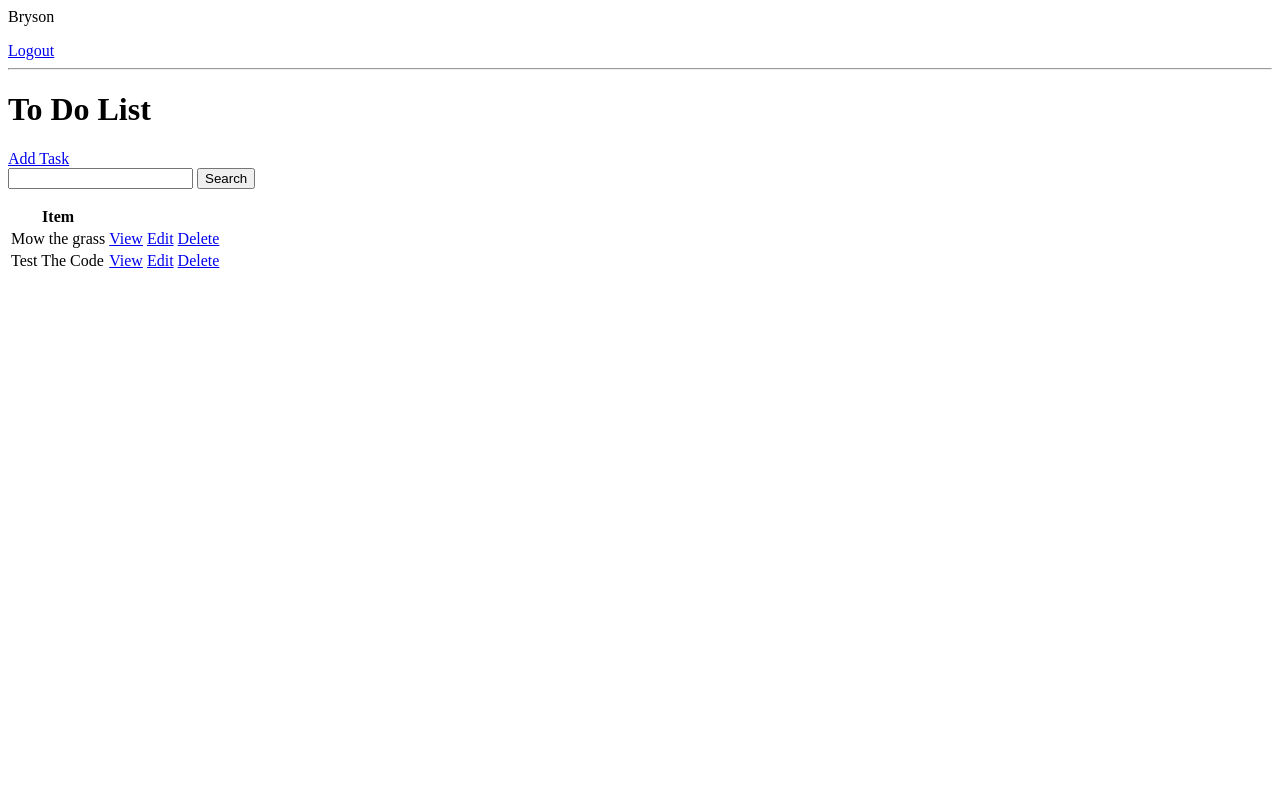
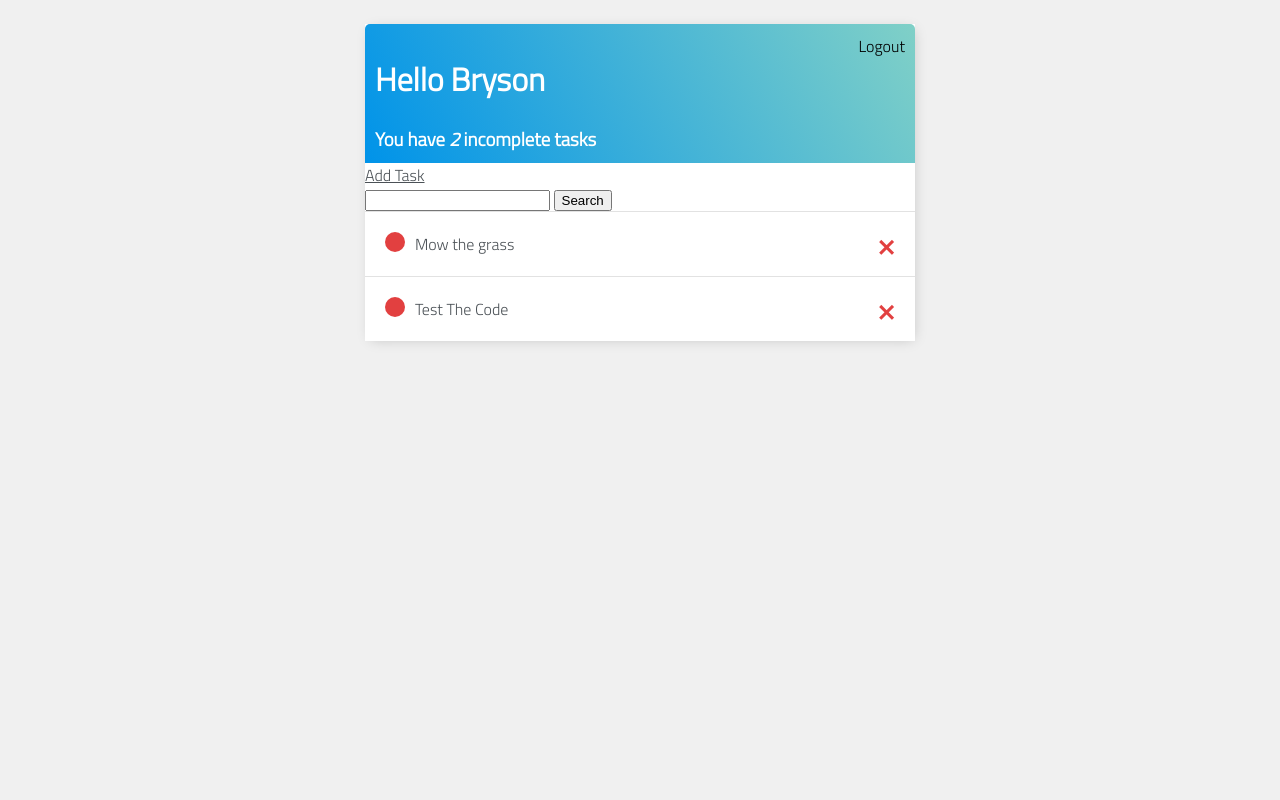
Before and after one commit to BrysonMG/Django-To-Do-List, a Django app: page / in a window 1280 px wide. Run offline with Django 3.2, Linux system fonts and the light colour scheme; a user stored in the database is signed in; data comes from the database, SQL or seed files in the repository; both versions use the stored data as it was after the commit.

Commit message:
working on styling

```diff
--- a/base/templates/base/login.html
+++ b/base/templates/base/login.html
@@ -1,3 +1,6 @@
+{% extends 'main.html' %}
+{% block content %}
+
 <h1>Login</h1>
 
 <form method="POST">
@@ -7,3 +10,5 @@
 </form>
 
 <p>Need to <a href="{% url 'register' %}">Register</a>?</p>
+
+{% endblock content %}
--- /dev/null
+++ b/base/templates/base/main.html
@@ -0,0 +1,100 @@
+<!DOCTYPE html>
+<html lang="en">
+
+<head>
+    <meta charset="UTF-8">
+    <meta http-equiv="X-UA-Compatible" content="IE=edge">
+    <meta name="viewport" content="width=device-width, initial-scale=1.0">
+    <title>To Do List</title>
+
+    <link rel="preconnect" href="https://fonts.googleapis.com">
+    <link rel="preconnect" href="https://fonts.gstatic.com" crossorigin>
+    <link href="https://fonts.googleapis.com/css2?family=Titillium+Web:wght@300&display=swap" rel="stylesheet">
+
+    <style>
+        body {
+            background-color: rgb(240, 240, 240);
+            font-family: 'Titillium Web', sans-serif;
+            padding-top: 1em;
+        }
+
+        .container {
+            max-width: 550px;
+            margin: auto;
+            background-color: white;
+            -webkit-box-shadow: 2px 2px 13px -4px rgba(0, 0, 0, 0.21);
+            box-shadow: 2px 2px 13px -4px rgba(0, 0, 0, 0.21);
+        }
+
+        a,
+        p {
+            color: #4b5156;
+        }
+
+        .header-bar {
+            display: flex;
+            justify-content: space-between;
+            color: #fff;
+            padding: 10px;
+            border-radius: 5px 5px 0 0;
+            background-color: #0093E9;
+            background-image: linear-gradient(60deg, #0093E9 0%, #80D0C7 100%);
+        }
+
+        .header-bar a {
+            color: black;
+            text-decoration: none;
+        }
+
+        .task-wrapper {
+            display: flex;
+            align-items: center;
+            justify-content: space-between;
+            padding: 20px;
+            background-color: #fff;
+            border-top: 1px solid rgb(226, 226, 226);
+        }
+
+        .task-title {
+            display: flex;
+        }
+
+        .task-title a {
+            text-decoration: none;
+            color: #4b5156;
+            margin-left: 10px;
+        }
+
+        .task-complete-icon {
+            height: 20px;
+            width: 20px;
+            background-color: rgb(105, 192, 105);
+            border-radius: 50%;
+        }
+
+        .task-incomplete-icon {
+            height: 20px;
+            width: 20px;
+            background-color: rgb(226, 64, 64);
+            border-radius: 50%;
+        }
+
+        .delete-link {
+            text-decoration: none;
+            font-weight: 900;
+            color: rgb(226, 64, 64);
+            font-size: 32px;
+            line-height: 0;
+        }
+    </style>
+</head>
+
+<body>
+    <div class="container">
+        {% block content %}
+
+        {% endblock content %}
+    </div>
+</body>
+
+</html>
--- a/base/templates/base/task_confirm_delete.html
+++ b/base/templates/base/task_confirm_delete.html
@@ -1,6 +1,11 @@
+{% extends 'main.html' %}
+{% block content %}
+
 <a href="{% url 'tasks' %}">Go Back</a>
 <form method="POST">
     {% csrf_token %}
     <p>Are you sure you want to delete this task: "{{task}}"?</p>
     <input value="Delete" type="submit" />
 </form>
+
+{% endblock content %}
--- a/base/templates/base/task_detail.html
+++ /dev/null
@@ -1 +0,0 @@
-<h1> Task: {{task}}</h1>
--- a/base/templates/base/task_form.html
+++ b/base/templates/base/task_form.html
@@ -1,3 +1,6 @@
+{% extends 'main.html' %}
+{% block content %}
+
 <h1>Task Form</h1>
 <a href="{% url 'tasks' %}">Go Back</a>
 
@@ -6,3 +9,5 @@
     {{form.as_p}}
     <input type="submit" value="submit">
 </form>
+
+{% endblock content %}
--- a/base/templates/base/task_list.html
+++ b/base/templates/base/task_list.html
@@ -1,13 +1,20 @@
-{% if request.user.is_authenticated %}
-<p>{{request.user}}</p>
-<a href="{% url 'logout' %}">Logout</a>
-{% else %}
-<a href="{% url 'login' %}">Login</a>
-{% endif %}
+{% extends 'main.html' %}
+{% block content %}
 
-<hr>
+<div class="header-bar">
+    <div>
+        <h1>Hello {{request.user|title}}</h1>
+        <h3 style="margin:0">You have <i>{{count}}</i> incomplete task{{ count|pluralize:"s" }}</h3>
+    </div>
 
-<h1>To Do List</h1>
+    {% if request.user.is_authenticated %}
+    <a href="{% url 'logout' %}">Logout</a>
+    {% else %}
+    <a href="{% url 'login' %}">Login</a>
+    {% endif %}
+</div>
+
+
 <a href="{% url 'task-create' %}">Add Task</a>
 
 <form method="GET">
@@ -15,20 +22,26 @@
     <input type="submit" value="Search">
 </form>
 
-<table>
-    <tr>
-        <th>Item</th>
-        <th></th>
-        <th></th>
-    </tr>
+<div class="task-items-wrapper">
     {% for task in tasks %}
-    <tr>
-        <td>{{task.title}}</td>
-        <td><a href="{% url 'task' task.id %}">View</a></td>
-        <td><a href="{% url 'task-update' task.id %}">Edit</a></td>
-        <td><a href="{% url 'task-delete' task.id %}">Delete</a></td>
-    </tr>
+    <div class="task-wrapper">
+        {% if task.complete %}
+        <div class="task-title">
+            <div class="task-complete-icon"></div>
+            <i><s><a href="{% url 'task-update' task.id %}">{{task}}</a></s></i>
+        </div>
+        {% else %}
+        <div class="task-title">
+            <div class="task-incomplete-icon"></div>
+            <a href="{% url 'task-update' task.id %}">{{task}}</a>
+        </div>
+        {% endif %}
+        <a class="delete-link" href="{% url 'task-delete' task.id %}">&#215;</a>
+    </div>
+
     {% empty %}
-    <h3>No Items in list</h3>
+    <h3>No tasks to show</h3>
     {% endfor %}
-</table>
+</div>
+
+{% endblock content %}
```
Also changed, not shown: base/templates/base/register.html (+6 -1 lines), db.sqlite3.
